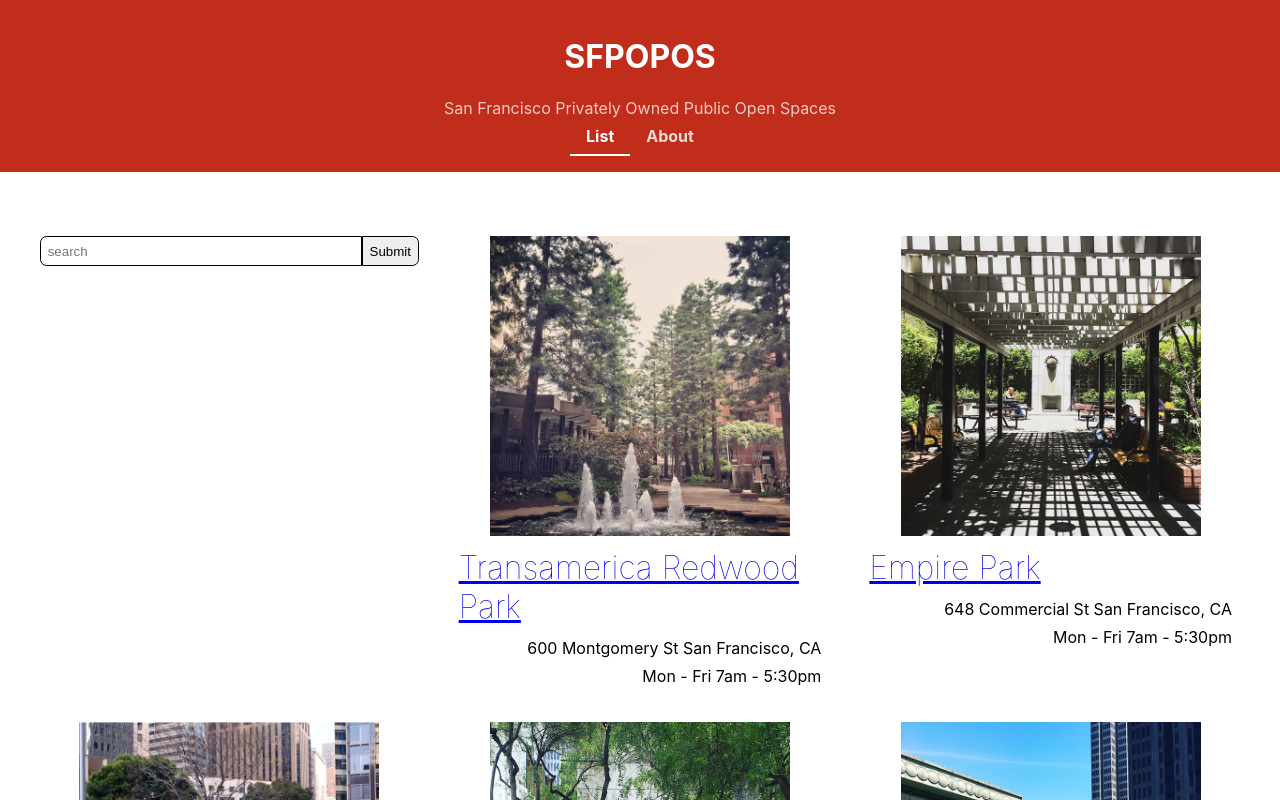
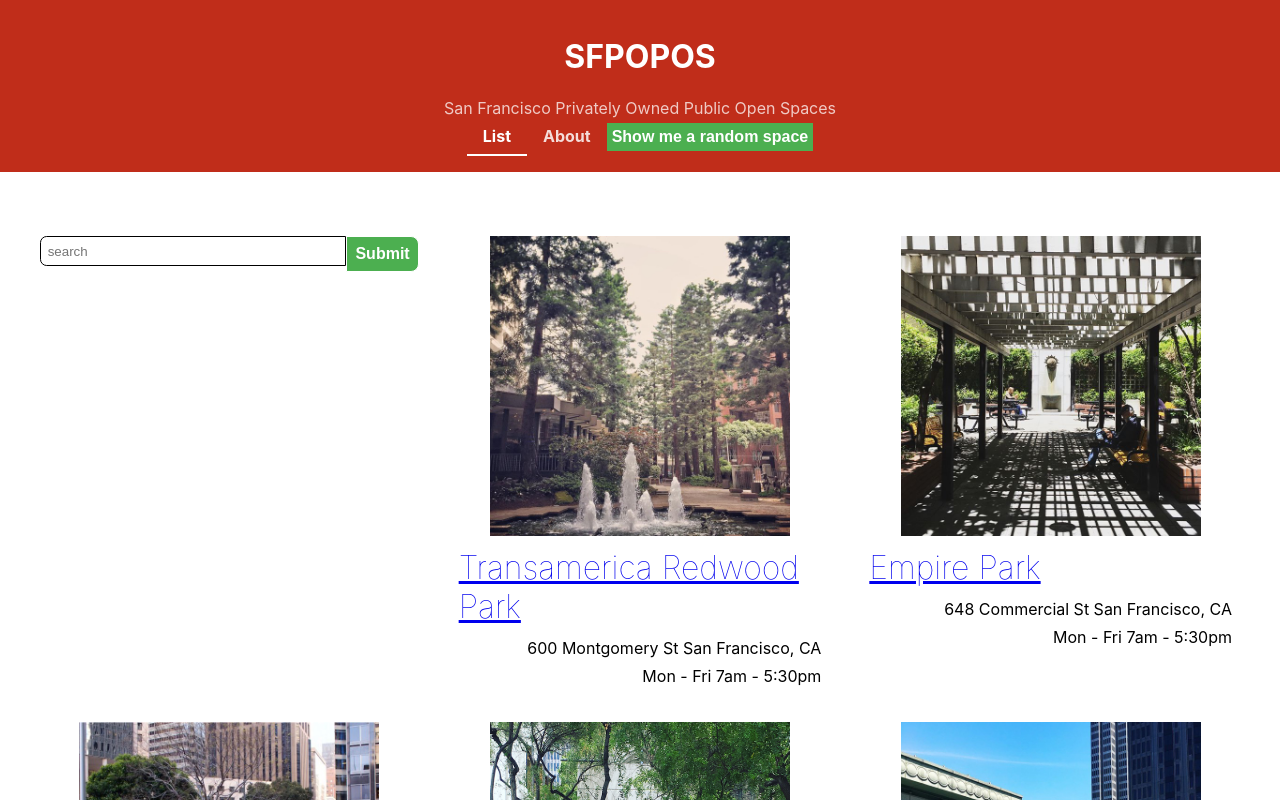
Before and after one commit to caocmai/React-Fundamentals, a React (Create React App) app: page / in a window 1280 px wide. Shown: the top 800 px of the page. Built offline with nearby package versions, Linux system fonts and the light colour scheme; the HTML template or start-up script is replaced by a standard one.

Commit message:
add button to view space randomly

```diff
--- /dev/null
+++ b/src/components/RandomSpace/RandomSpace.css
@@ -0,0 +1,11 @@
+button {
+    background-color: #4CAF50; /* Green */
+    border: none;
+    color: white;
+    padding: 5px 5px;
+    text-align: center;
+    text-decoration: none;
+    display: inline-block;
+    font-size: 16px;
+    font-weight: bold;
+  }
--- /dev/null
+++ b/src/components/RandomSpace/RandomSpace.js
@@ -0,0 +1,17 @@
+import React from 'react';
+import { useHistory } from 'react-router-dom';
+import './RandomSpace.css';
+import data from '../../sfpopos-data.json';
+
+function RandomSpace() {
+    const history = useHistory()
+
+    return (
+        <button onClick={(e) => {
+            const id = Math.floor(Math.random() * data.length)
+            history.push(`/details/${id}`)
+        }}>Show me a random space</button>
+    )
+}
+
+export default RandomSpace;
--- a/src/components/Title/Title.js
+++ b/src/components/Title/Title.js
@@ -1,8 +1,7 @@
 import React from 'react';
 import './Title.css';
 import { NavLink } from 'react-router-dom';
-
-
+import RandomSpace from '../RandomSpace/RandomSpace';
 
 function Title() {
     return (
@@ -22,6 +21,8 @@
             activeClassName="nav-link-active"
             to="/about">About</NavLink>
 
+          <RandomSpace />
+
         </header>
       </div>
     )
```
